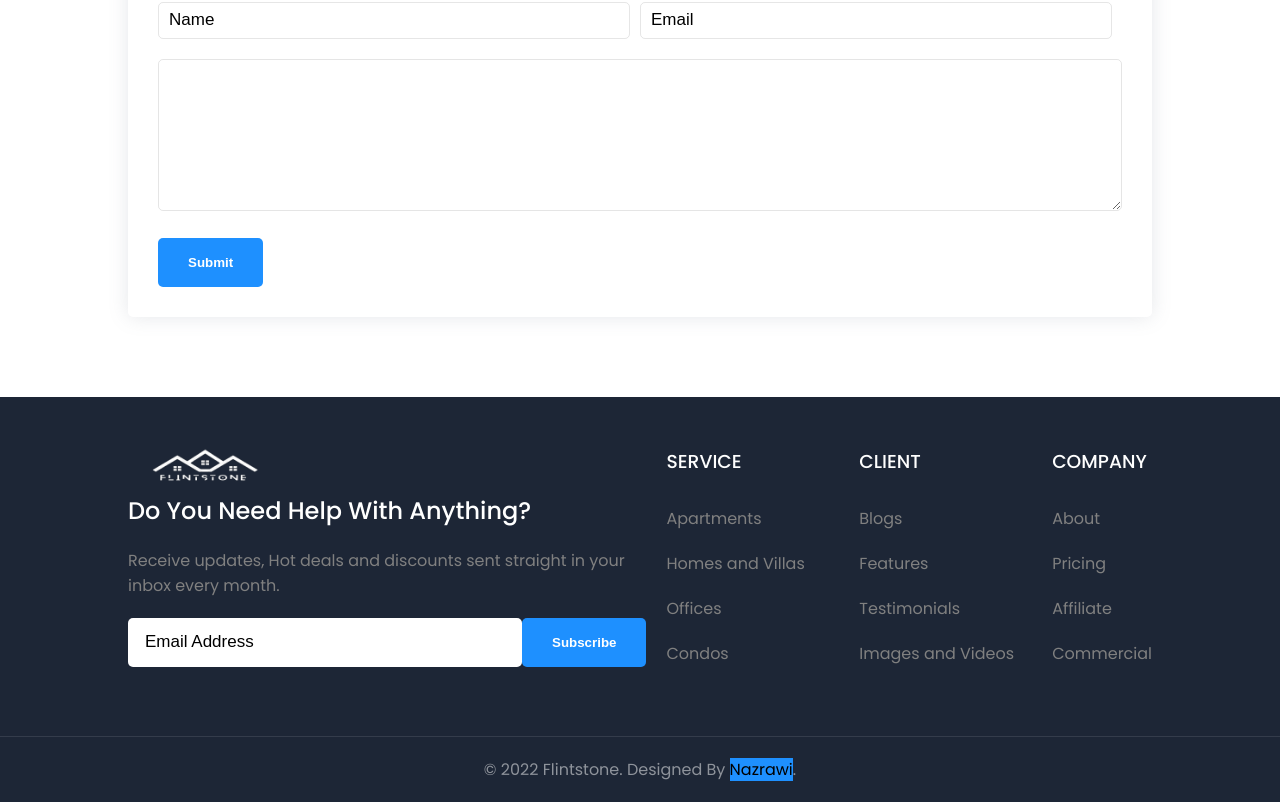
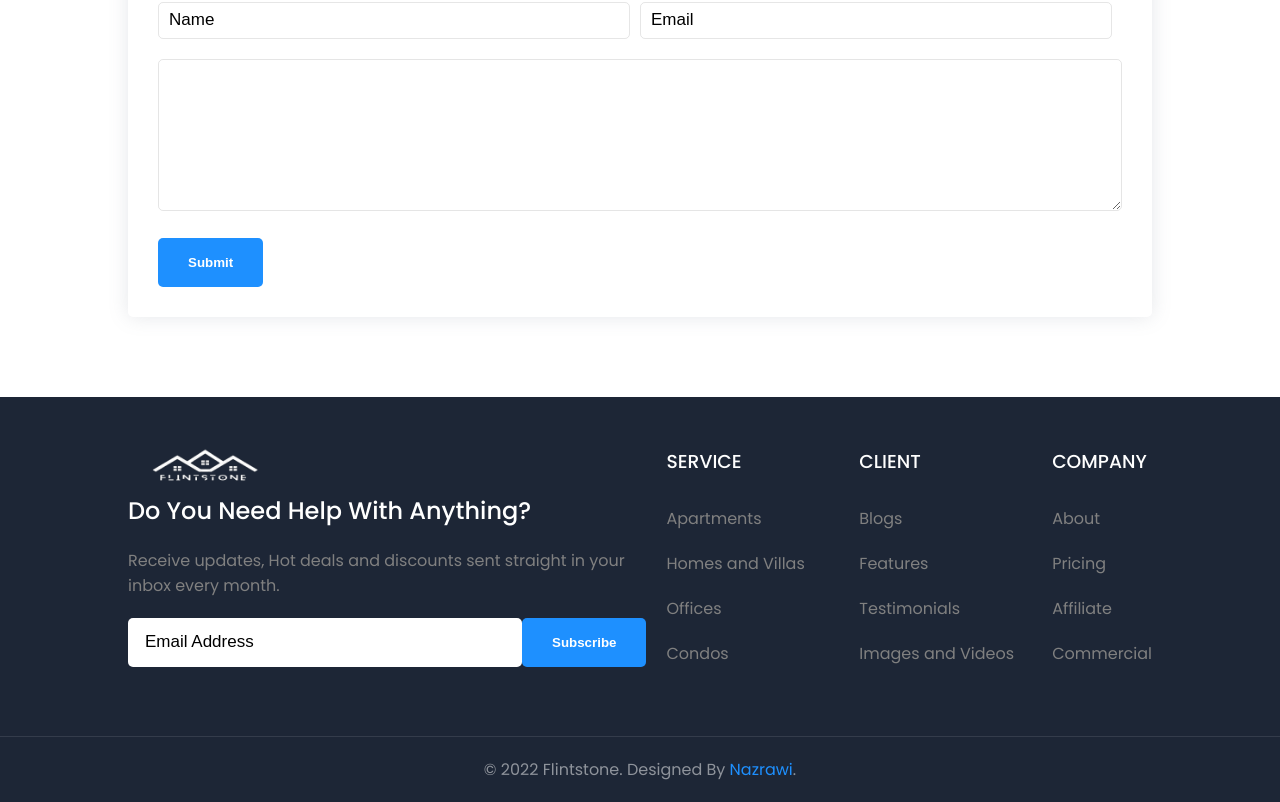
Before and after one commit to nazrawimedhin/flintstone-real-estate, a React (Create React App) app: page /contact in a window 1280 px wide. Shown: the part 543-1345 px from the top of the page. Built offline with nearby package versions, Linux system fonts and the light colour scheme.

Commit message:
updated footer section

```diff
--- a/src/components/common/footer/Footer.jsx
+++ b/src/components/common/footer/Footer.jsx
@@ -32,7 +32,7 @@ const Footer = () => {
         </div>
       </footer>
       <div className='legal'>
-        <span>© 2022 Flintstone. Designed By <a href="https://github.com/nazrawimedhin" className="blue">Nazrawi</a>.</span>
+        <span>© 2022 Flintstone. Designed By <a href="https://github.com/nazrawimedhin" style={{color: '#1e90ff'}}>Nazrawi</a>.</span>
       </div>
     </>
   )
```
